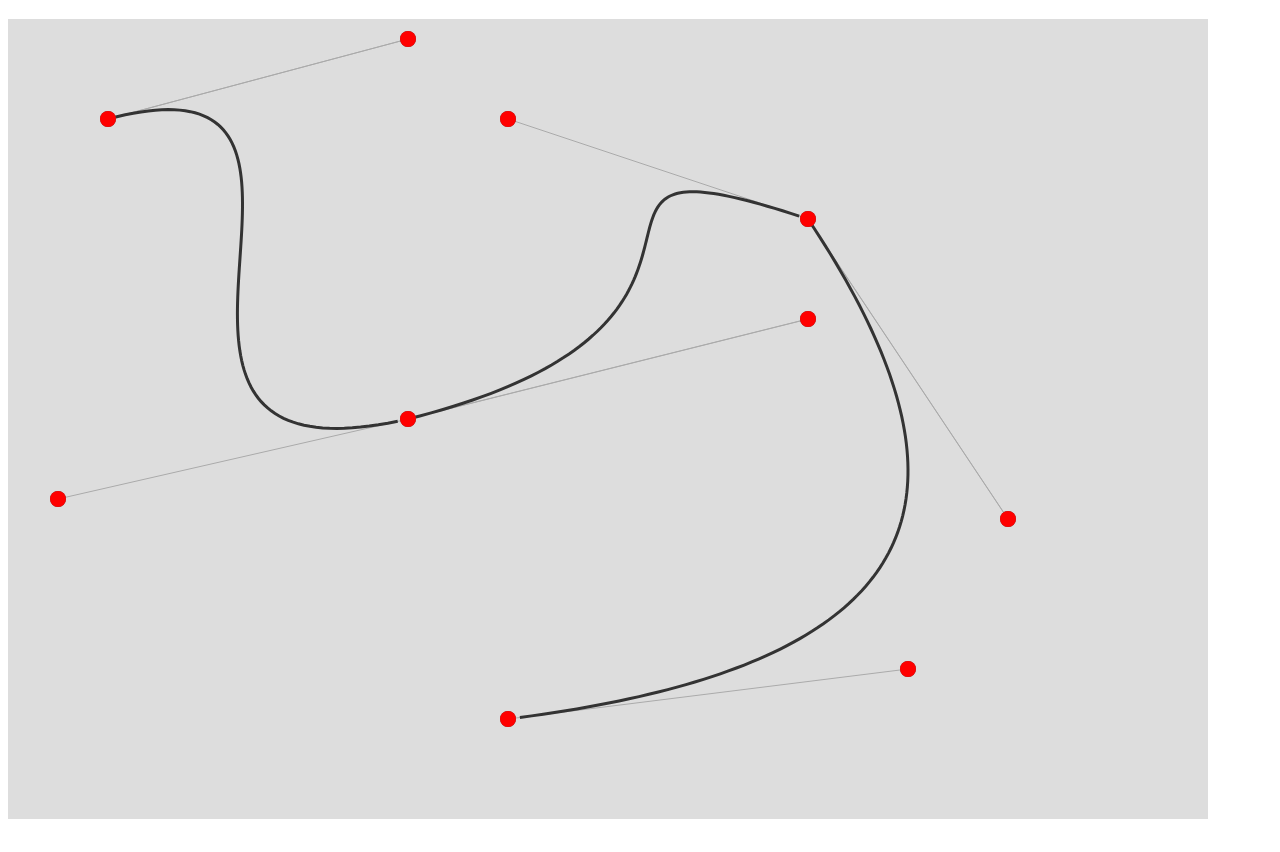
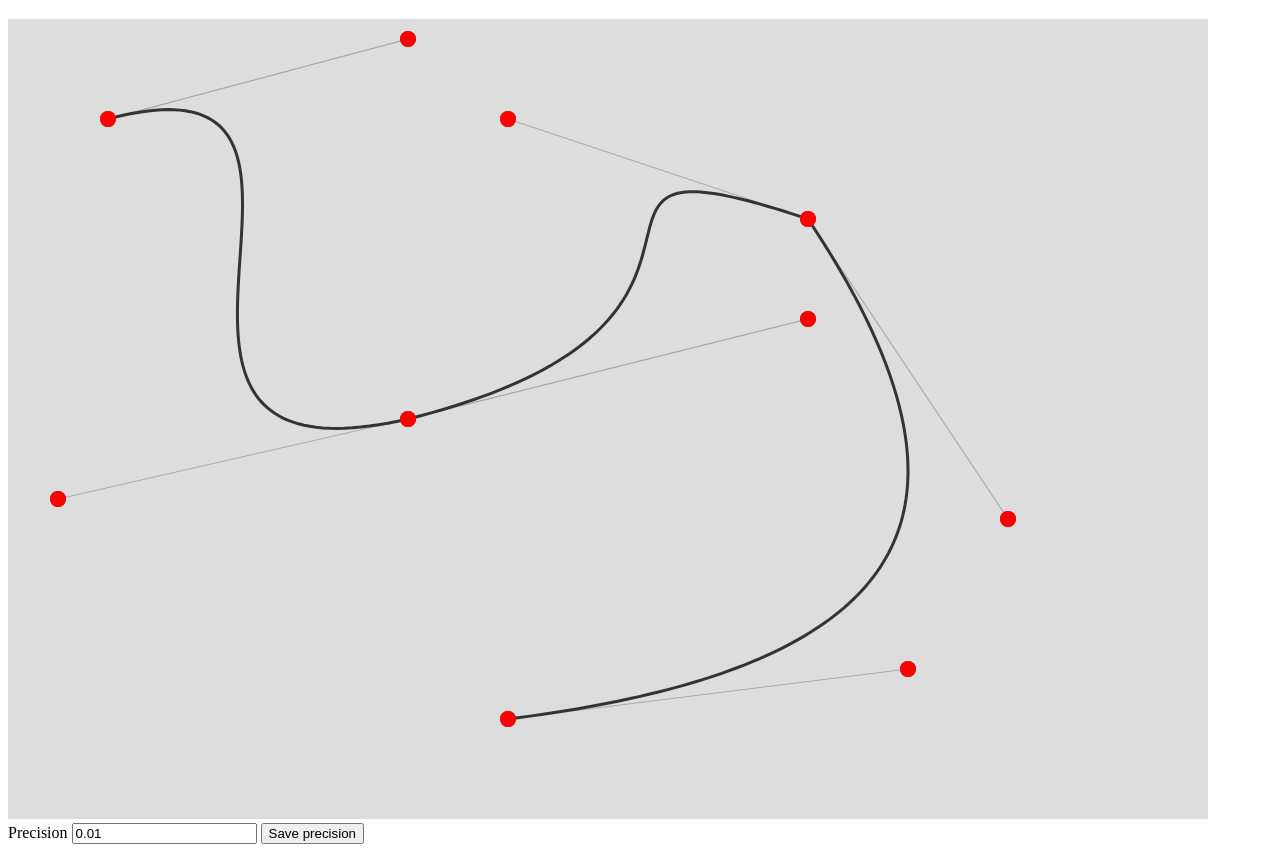
Before and after one commit to mateuszmanczak04/bezier-curve-drawer, a website: page index.html in a window 1280 px wide. Shown: the part 61-913 px from the top of the page. Before the commit the page ends 892 px from the top, so only its background shows below. Drawn offline with Linux system fonts and the light colour scheme.

Commit message:
Precision feature

```diff
--- a/index.html
+++ b/index.html
@@ -12,6 +12,11 @@
 			<canvas id="canvas" width="500" height="500"></canvas>
 			<div id="points-wrapper"></div>
 		</div>
+		<div>
+			<label for="precision-input">Precision</label>
+			<input type="text" id="precision-input" />
+			<button id="precision-button">Save precision</button>
+		</div>
 		<script src="build/app.js"></script>
 	</body>
 </html>
--- a/src/app.ts
+++ b/src/app.ts
@@ -11,7 +11,8 @@ class Point {
 const CANVAS_WIDTH = 1200;
 const CANVAS_HEIGHT = 800;
 const POINT_RADIUS = 8;
-const DRAWING_PRECISION = 0.01;
+
+let drawingPrecision = 0.01;
 
 const canvas = document.querySelector('#canvas') as HTMLCanvasElement;
 canvas.width = CANVAS_WIDTH;
@@ -82,7 +83,7 @@ const drawCurve = (A: Point, B: Point, C: Point, D: Point) => {
 	ctx.moveTo(A.x, A.y);
 	ctx.beginPath();
 
-	for (let t = 0; t <= 1; t += DRAWING_PRECISION) {
+	for (let t = 0; t <= 1; t += drawingPrecision) {
 		const x =
 			A.x * (1 - t) ** 3 +
 			3 * B.x * t * (1 - t) ** 2 +
@@ -94,9 +95,8 @@ const drawCurve = (A: Point, B: Point, C: Point, D: Point) => {
 			3 * C.y * t ** 2 * (1 - t) +
 			D.y * t ** 3;
 		ctx.lineTo(x, y);
-		// ctx.ellipse(x, y, 1, 1, Math.PI, 0, Math.PI * 2);
-		// ctx.fill();
 	}
+	ctx.lineTo(D.x, D.y);
 	ctx.strokeStyle = '#333';
 	ctx.lineWidth = 3;
 	ctx.stroke();
@@ -154,5 +154,16 @@ const registerMouseEvents = () => {
 	});
 };
 
+// Allow user for selecting precision
+const precisionInputElement = document.getElementById('precision-input') as HTMLInputElement;
+precisionInputElement.value = drawingPrecision.toString();
+const precisionSubmitButton = document.getElementById('precision-button') as HTMLButtonElement;
+
+precisionSubmitButton.addEventListener('click', () => {
+	drawingPrecision = parseFloat(precisionInputElement.value || '0.1');
+	repaint(points);
+});
+
+// Start app
 repaint(points);
 registerMouseEvents();
```
Also changed, not shown: build/app.js, 1 other file.
